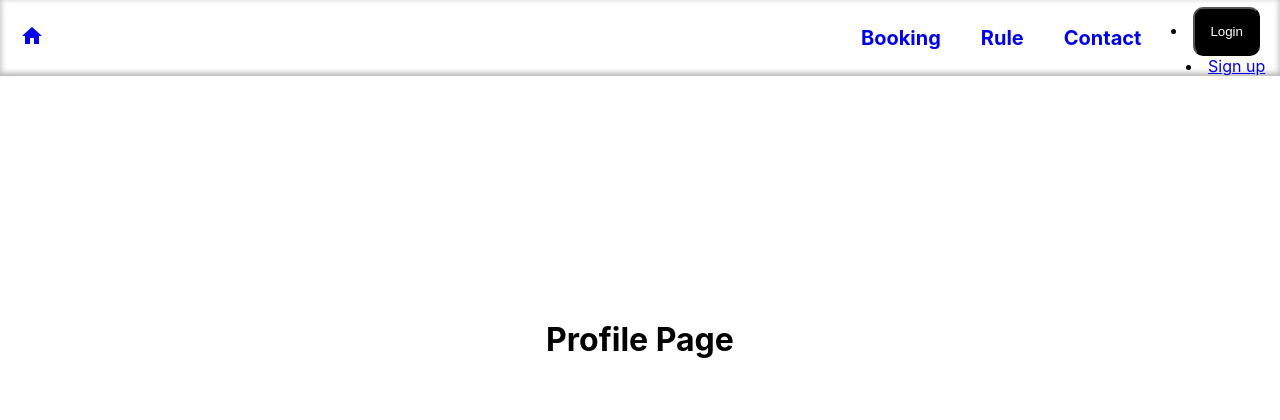
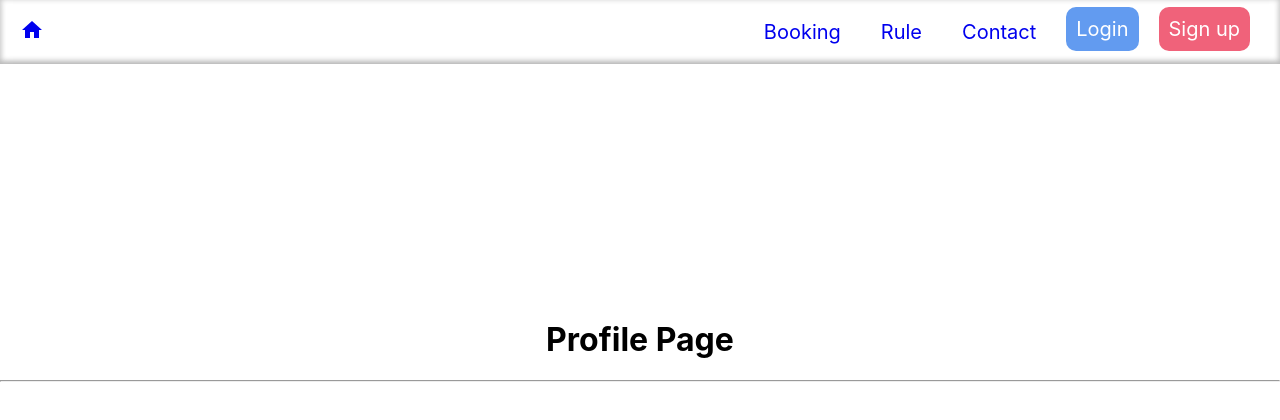
Before and after one commit to kittichat/react, a React (Create React App) app: page /profile in a window 1280 px wide. Shown: the top 420 px of the page. Built offline with nearby package versions, Linux system fonts and the light colour scheme.

Commit message:
9th commit

```diff
--- a/src/Header.js
+++ b/src/Header.js
@@ -66,32 +66,32 @@ class Header extends React.Component {
                     </div>
                     <div>
                         {currentUser ? (
-                            <div className="navbar-nav ml-auto">
-                                <li className="nav-item">
-                                    <Link to = {"/profile"} >
+                            <div className="Header__right">
+                                {/* <li className="nav-item"> */}
+                                    <Link to = {"/profile"} className="nav-link-login" >
                                         {/* it should be profile page */}
                                             {currentUser.username}
                                             {/* <button className="Header__login">Login</button> */}
                                     </Link>
-                                </li>
-                                <li className="nav-item">
-                                    <a href="/login" className="nav-link" onClick={this.logOut}>
+                                {/* </li> */}
+                                {/* <li className="nav-item"> */}
+                                    <a href="/login" className="nav-link" onClick={this.logOut} className="nav-link-signup">
                                         LogOut
                                     </a>
-                                </li>
+                                {/* </li> */}
                             </div>
                         ) : (
-                            <div className="navbar-nav ml-auto">
-                                <li className="nav-item">
-                                    <Link to={"/login"} className="nav-link">
-                                        <button className="Header__login">Login</button>
+                            <div className="Header__right">
+                                {/* <li className="nav-item"> */}
+                                    <Link to={"/login"} className="nav-link-login">
+                                        Login
                                     </Link>
-                                </li>
-                                <li className="nav-item">
-                                    <Link to={"/register"} className="nav-link">
+                                {/* </li> */}
+                                {/* <li className="nav-item"> */}
+                                    <Link to={"/register"} className="nav-link-signup">
                                         Sign up
                                     </Link>
-                                </li>
+                                {/* </li> */}
                             </div>
                         )
                         }
--- a/src/authen/Register.js
+++ b/src/authen/Register.js
@@ -12,7 +12,7 @@ const required = value => {
   if (!value){
     return (
       <div className="alert alert-danger" role="alert">
-        This field is requried!
+        This field is required!
       </div>
     );
   }
--- a/src/component/Contact.js
+++ b/src/component/Contact.js
@@ -2,9 +2,10 @@ import React from 'react';
 import '../css/Contact.css';
 function Contact() {
     return (
-        <div className="test__contact">
-
-            <h1>Contact page</h1>
+        <div className="contact__background">
+            <div className="test__contact">
+                <h1>Contact page</h1>
+            </div>
         </div>
     )
 }
--- a/src/component/Home.js
+++ b/src/component/Home.js
@@ -1,5 +1,7 @@
 import React from 'react';
 import '../css/Home.css';
+
+
 function Home() {
     return (
         <div className="home__background">
--- a/src/component/Profile.js
+++ b/src/component/Profile.js
@@ -1,15 +1,40 @@
 import React from 'react'
 import '../css/Profile.css'
 
+import AuthService from '../services/auth_service'
 
-function Profile() {
+class Profile extends React.Component {
+    constructor(){
+        super()
+        this.state = {
+            accessToken : undefined
+        }
+
+        this.fetchdata = this.fetchdata.bind(this)
+    }
+
+    // componentDidMount(){
+    //     const test = AuthService.getCurrentUser()
+    //     this.setState({accessToken : test.accessToken})
+
+    // }
+
+    fetchdata(){
+        const test = AuthService.getCurrentUser()
+        this.setState({accessToken : test.accessToken})
+    }
+    render(){
     return (
         <div className="profile__background">
             <div className="profile__body">
-                <h1>Profile Page</h1>
+                <h1 onClick={this.fetchdata}>Profile Page</h1>
+                <hr/>
+                {this.state.accessToken}
+
             </div>
         </div>
     )
+    }
 }
 
 export default Profile
--- a/src/css/Contact.css
+++ b/src/css/Contact.css
@@ -1,3 +1,13 @@
+.body{
+    height: 100%;
+}
+
+.contact__background{
+
+}
+
 .test__contact{
     margin-top: 25%;
+
+
 }
--- a/src/css/Header.css
+++ b/src/css/Header.css
@@ -1,7 +1,7 @@
 .Header__part{
     align-items: center;
-    background-color: white;
-    /* background-color: transparent ; */
+    background-color: whitesmoke;
+    background-color: transparent ;
     display: flex;
     position: fixed;
     justify-content: space-between;
@@ -29,26 +29,16 @@
 .Header__right{
     display: flex;
     align-items: center;
-    /* color: black; */
     cursor: pointer;
     text-align: center;
     margin-right: 10px;
 
 }
 
-.Header__login{
-    padding: 15px;
-    background-color:black;
-    border-radius: 10px;
-    color: white;
-    margin-right: 20px;
-    margin-top: 7px;
-
-}
 .Header__text{
 
     font-size: 20px;
-    font-weight: bold;
+    /* font-weight: bold; */
     padding: 20px;
     float: left;
 
@@ -56,11 +46,56 @@
 
 
 .Header__home > :hover{
-    color: red;
+    color: rgb(238, 86, 86);
 }
 
 .Header__right > :hover{
-    background-color: red;
+    /* background-color: rgb(238, 86, 86); */
+    color: white;
+    background-color: rgb(19, 18, 18);
+}
+
+.nav-link{
+
+    margin-right: 20px;
+
+}
+
+.nav-link-a{
+    border: solid 2px;
+    border-radius: 4px;
+    background-color: rgb(240, 98, 122);
+    color: white;
+}
+
+.nav-link-login{
+    padding: 10px;
+    border-radius: 10px;
+    color: white;
+    margin-right: 20px;
+    margin-top: 7px;
+    background-color: rgb(98, 155, 240);
+    text-decoration: none;
+    margin-right: 20px;
+    font-size: 20px;
+
+}
+
+.nav-link-signup{
+    padding: 10px;
+    border-radius: 10px;
+    color: white;
+    margin-right: 20px;
+    margin-top: 7px;
+    background-color: rgb(240, 98, 122);
+    text-decoration: none;
+    margin-right: 20px;
+    font-size: 20px;
+
+}
+
+.nav-link-signup > :hover{
+    color: black;
 }
 
 /* .Header__rightbutton > :hover{
--- a/src/css/Home.css
+++ b/src/css/Home.css
@@ -3,17 +3,28 @@
 } */
 
 
-body, html {
+ body, html {
     height: 100%;
     }
 
 .home__background{
 
-    background-image: url("https://mdbootstrap.com/img/Photos/Horizontal/Nature/full page/img(20).jpg");
-    height: 100vh;
-    background-position: center;
+    background-image: url('/LCW-jump-smash.jpg') ;
+    /* height: 300px;
+    width: 100%; */
+    background-position:left;
     background-repeat: no-repeat;
     background-size: cover;
+    /* background-position: top;  */
+    /* top: 0;
+    left: 0; */
+    /* min-width: 100%;
+    min-height: 100%; */
+    width: 100%;
+    height: 190vh;
+
+    /* top: 0;
+    left: 0; */
     /* position: relative; */
 
 
```
Also changed, not shown: public/LCW-jump-smash.jpg (added), 1 other file (tests, documents, lock files or other folders).
